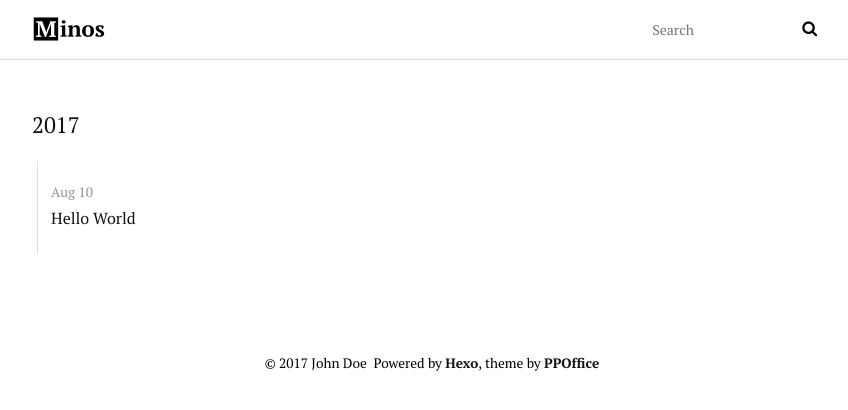
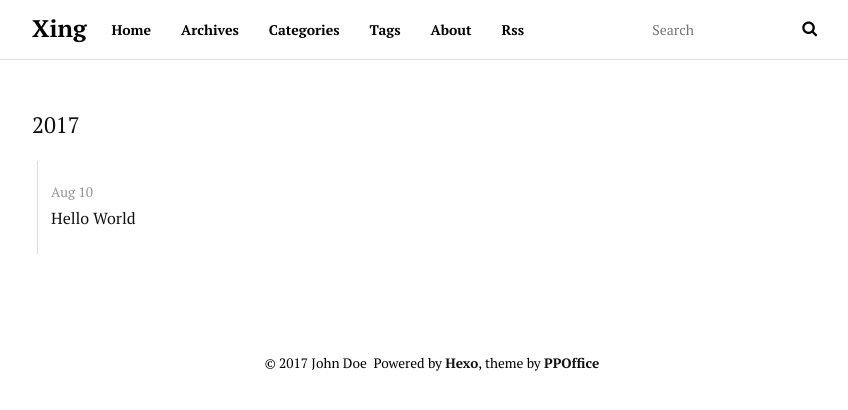
Before and after one commit to DingXing91/DingXing91, a plain HTML site: page archives/index.html in a window 1280 px wide. Shown: the whole page, without its empty margins (208-1056 px from the left). Drawn offline with Linux system fonts and the light colour scheme.

Commit message:
Site updated: 2017-08-10 23:28:50

```diff
--- a/archives/index.html
+++ b/archives/index.html
@@ -13,6 +13,8 @@
 <meta name="twitter:title" content="Hexo">
 
 
+    <link rel="icon" href="/favicon.png">
+
   <link href="/webfonts/ptserif/main.css" rel='stylesheet' type='text/css'>
   <link href="/webfonts/source-code-pro/main.css" rel="stylesheet" type="text/css">
   <link rel="stylesheet" href="/css/style.css">
@@ -26,8 +28,20 @@
   <div id="header-outer" class="outer">
     <div id="header-inner" class="inner">
       <a id="main-nav-toggle" class="nav-icon" href="javascript:;"></a>
-      <a id="logo" class="logo" href="/"></a>
+      <a id="logo" class="logo logo-text" href="/">Xing</a>
       <nav id="main-nav">
+
+          <a class="main-nav-link" href="/">Home</a>
+
+          <a class="main-nav-link" href="/archives">Archives</a>
+
+          <a class="main-nav-link" href="/categories">Categories</a>
+
+          <a class="main-nav-link" href="/tags">Tags</a>
+
+          <a class="main-nav-link" href="/about">About</a>
+
+          <a class="main-nav-link" href="/atom.xml">Rss</a>
 
       </nav>
       <nav id="sub-nav">
@@ -80,6 +94,9 @@
 <script src="/js/jquery.min.js"></script>
 
 
+  <link rel="stylesheet" href="/fancybox/jquery.fancybox.css">
+  <script src="/fancybox/jquery.fancybox.pack.js"></script>
+
 
 <script src="/js/script.js"></script>
   </div>
```
Also changed, not shown: 2017/08/10/hello-world/index.html (+29 -1 lines), archives/2017/08/index.html (+18 -1 lines), archives/2017/index.html (+18 -1 lines), index.html (+18 -1 lines).
